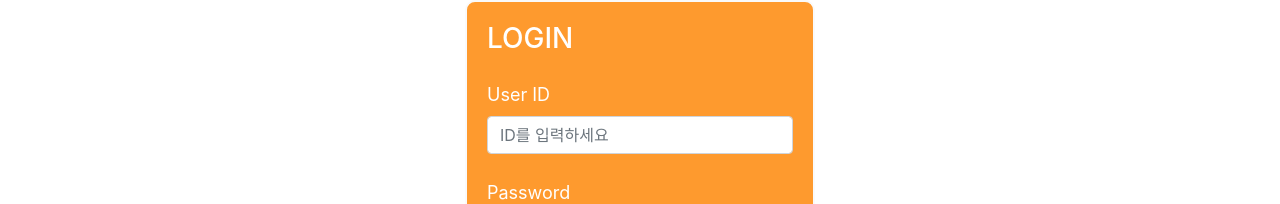
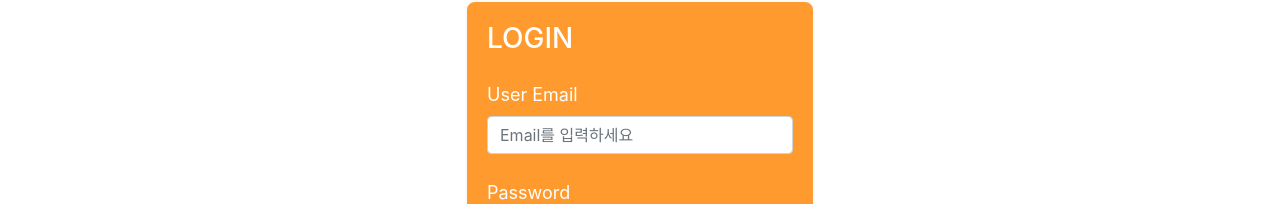
Before and after one commit to onedanbee/Trello_client, a React (Create React App) app in the folder my-app/: page / in a window 1280 px wide. Shown: the part 190-394 px from the top of the page. Built offline with nearby package versions, Linux system fonts and the light colour scheme.

Commit message:
:sparkles: Add Join and Login

```diff
--- a/my-app/src/App.js
+++ b/my-app/src/App.js
@@ -5,14 +5,82 @@ import Login from "./pages/Login";
 import SignUp from "./pages/SignUp";
 
 class App extends React.Component {
+  constructor(props) {
+    super(props);
+    this.state = {
+      user_id: "",
+      isLogin: "",
+      user_email: "",
+      user_password: ""
+    };
+    console.log(localStorage);
+  }
+
+  handleClickEmail = e => {
+    e.preventDefault();
+    this.setState({
+      user_email: e.target.value
+    });
+  };
+
+  handleClickPw = e => {
+    e.preventDefault();
+    this.setState({
+      user_password: e.target.value
+    });
+  };
+
+  handleClick = e => {
+    e.preventDefault();
+    let body = {
+      user_email: this.state.user_email,
+      user_password: this.state.user_password
+    };
+    console.log(body);
+    fetch("http://localhost:3000/sign/signin", {
+      method: "POST",
+      body: JSON.stringify(body),
+      headers: {
+        "Content-Type": "application/json"
+      }
+    })
+      .then(res => res.json())
+      .then(json => {
+        alert("로그인 완료");
+        console.log(json);
+        return json;
+      })
+      .then(json => {
+        this.setState({ isLogin: json.isLogin, user_id: json.user_id });
+      })
+      .catch(alert("다시 로그인을 시도하세요"));
+  };
+
+  // this.setState({
+  //   user_id: e.target.value,
+  //   login: localStorajsone.token !== undefined
+  // });
+
   render() {
+    console.log("제발나와줘...", this.state);
     return (
       <div>
         <Header />
         <div>
           <Router>
             <Switch>
-              <Route exact path="/" component={Login} />
+              <Route
+                exact
+                path="/"
+                render={() => (
+                  <Login
+                    handleClick={this.handleClick}
+                    value={this.state}
+                    handleClickEmail={this.handleClickEmail}
+                    handleClickPw={this.handleClickPw}
+                  />
+                )}
+              />
               <Route path="/signup" component={SignUp} />
             </Switch>
           </Router>
--- a/my-app/src/pages/Login.js
+++ b/my-app/src/pages/Login.js
@@ -3,6 +3,15 @@ import { Link } from "react-router-dom";
 import { Label, Input, Button } from "reactstrap";
 
 class Login extends React.Component {
+  // constructor(props) {
+  //   super(props);
+  //   this.state = { user_password: "" };
+  // }
+  // handlePassword = e => {
+  //   this.setState({
+  //     user_password: e.target.user_password
+  //   });
+  // };
   // handleClick = e => {
   //   e.preventDefault();
   //   let body = {
@@ -21,7 +30,10 @@ class Login extends React.Component {
   //       alert("로그인 완료");
   //     });
   // };
+
   render() {
+    const { handleClick, handleClickEmail, handleClickPw } = this.props;
+
     return (
       <div style={{ margin: "130px 0 200px 0" }}>
         <div
@@ -38,14 +50,15 @@ class Login extends React.Component {
         >
           <h3>LOGIN</h3>
           <div style={{ marginTop: "25px" }}>
-            <Label for="exampleId" style={{ fontSize: "18px" }}>
-              User ID
+            <Label for="exampleEmail" style={{ fontSize: "18px" }}>
+              User Email
             </Label>
             <Input
-              type="id"
-              name="id"
-              id="exampleId"
-              placeholder="ID를 입력하세요"
+              type="email"
+              name="user_email"
+              id="user_email"
+              placeholder="Email를 입력하세요"
+              onChange={handleClickEmail}
             />
           </div>
           <div style={{ margin: "25px 0 25px 0" }}>
@@ -57,6 +70,7 @@ class Login extends React.Component {
               name="password"
               id="examplePassword"
               placeholder="password를 입력하세요"
+              onChange={handleClickPw}
             />
           </div>
           <span
@@ -93,7 +107,7 @@ class Login extends React.Component {
               fontSize: "23px",
               verticalAlign: "middle"
             }}
-            onClick={this.handleClick}
+            onClick={handleClick}
           >
             Login
           </Button>
--- a/my-app/src/pages/SignUp.js
+++ b/my-app/src/pages/SignUp.js
@@ -1,9 +1,65 @@
 import React, { Component } from "react";
 import { Form, FormGroup, Label, Input, Button } from "reactstrap";
+import { Redirect } from "react-router-dom";
+class SignUp extends Component {
+  state = {
+    user_id: "",
+    user_email: "",
+    user_password: "",
+    isSignup: ""
+  };
 
-class SignUp extends Component {
+  handleClickId = e => {
+    e.preventDefault();
+    this.setState({
+      user_id: e.target.value
+    });
+  };
+
+  handleClickEmail = e => {
+    e.preventDefault();
+    this.setState({
+      user_email: e.target.value
+    });
+  };
+
+  handleClickPw = e => {
+    e.preventDefault();
+    this.setState({
+      user_password: e.target.value
+    });
+  };
+
+  handleClickJoin = async () => {
+    let body = {
+      user_id: this.state.user_id,
+      user_email: this.state.user_email,
+      user_password: this.state.user_password
+    };
+    let result = await fetch("http://localhost:3000/users/signUp", {
+      method: "POST",
+      body: JSON.stringify(body),
+      headers: {
+        "Content-Type": "application/json"
+      }
+    }).then(res => {
+      return res.json();
+    });
+    if (result.isSignup) {
+      alert("회원가입 완료");
+      this.setState({ isSignup: result.isSignup });
+    } else {
+      alert("다시 작성해주세요");
+    }
+
+    console.log("this.state", this.state);
+  };
   render() {
+    console.log("dsadsdasdsadddd", this.state);
     return (
+      <div>
+        {this.state.isSignup && <Redirect to="/" />}
+
         <div style={{ marginTop: "50px" }}>
           <h4 style={{ textAlign: "center", marginBottom: "40px" }}>SIGN UP</h4>
           <Form style={{ width: "300px", margin: "0 auto" }}>
@@ -14,6 +70,7 @@ class SignUp extends Component {
                 name="email"
                 id="exampleEmail"
                 placeholder="with a placeholder"
+                onChange={this.handleClickEmail}
               />
             </FormGroup>
             <FormGroup>
@@ -23,6 +80,7 @@ class SignUp extends Component {
                 name="id"
                 id="exampleId"
                 placeholder="with a placeholder"
+                onChange={this.handleClickId}
               />
             </FormGroup>
             <FormGroup>
@@ -32,10 +90,17 @@ class SignUp extends Component {
                 name="password"
                 id="examplePassword"
                 placeholder="password placeholder"
+                onChange={this.handleClickPw}
               />
             </FormGroup>
-          <Button style={{ marginLeft: "108px" }}>Submit</Button>
+            <Button
+              style={{ marginLeft: "108px" }}
+              onClick={this.handleClickJoin}
+            >
+              Submit
+            </Button>
           </Form>
+        </div>
       </div>
     );
   }
```
Lines whose indentation alone changed are shown as unchanged.
